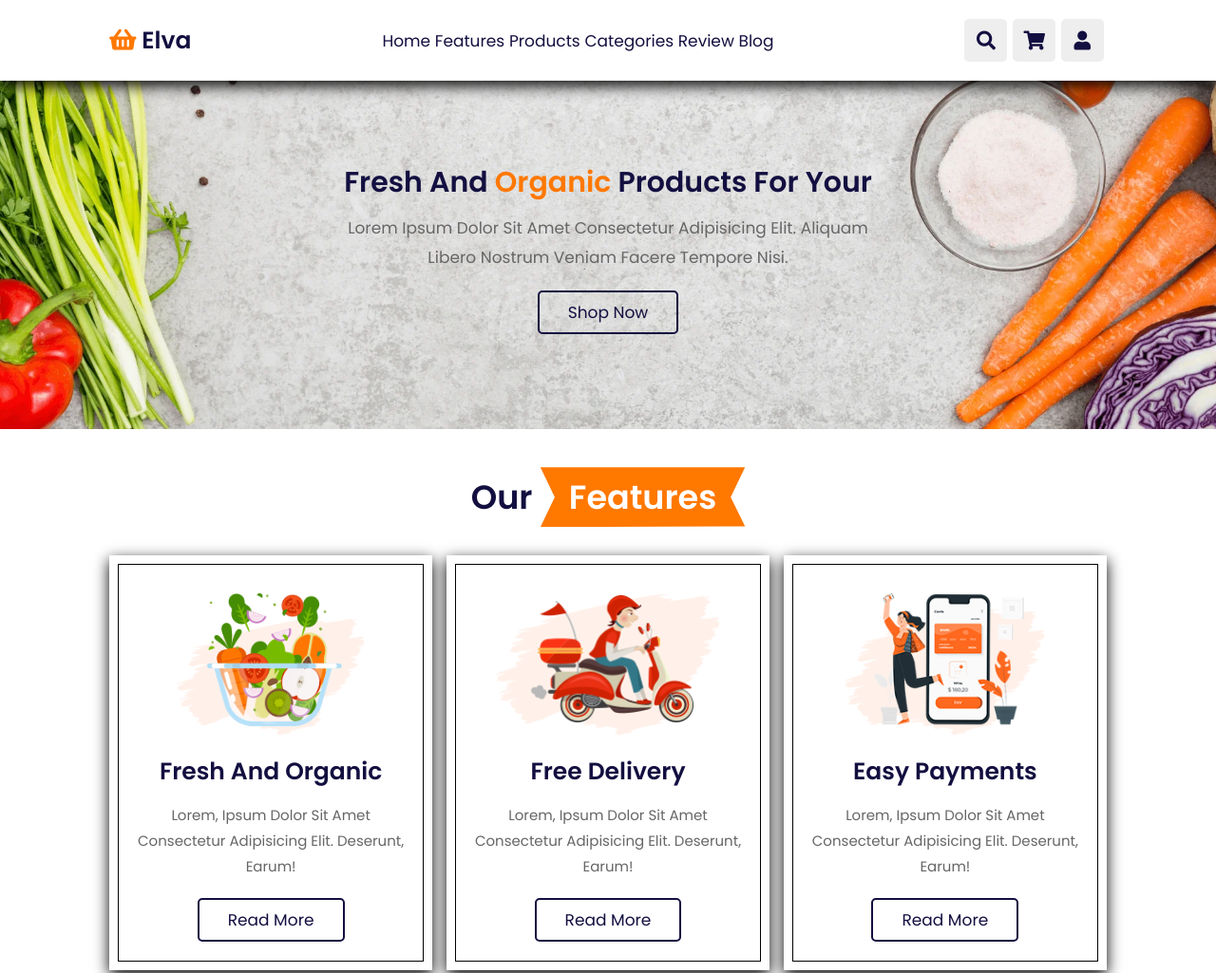
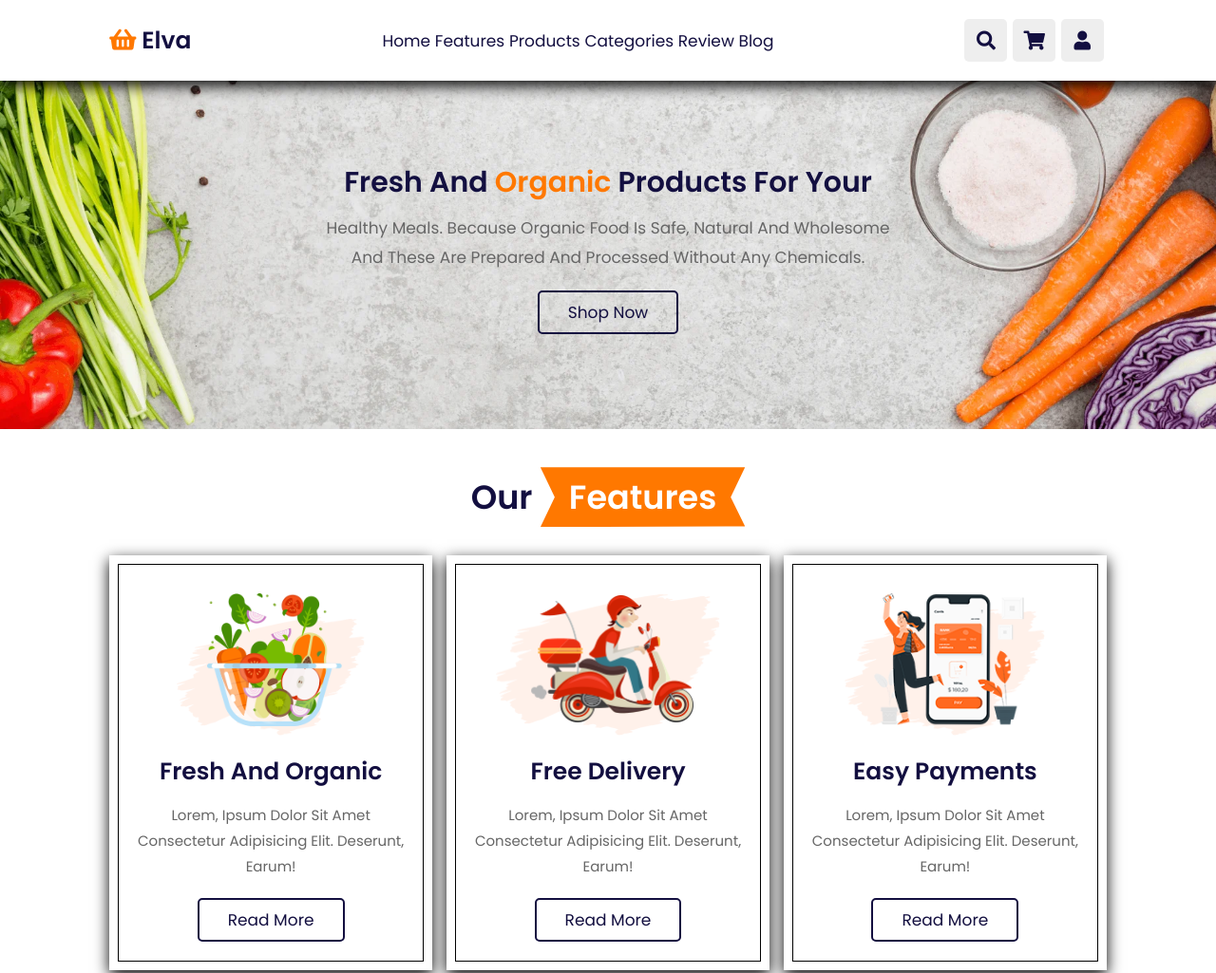
Before and after one commit to Ekow-Elvanez/grocery, a plain HTML site: page index.html in a window 1280 px wide. Shown: the top 1025 px of the page at 95% size. Drawn offline with nearby package versions, Linux system fonts and the light colour scheme.

Commit message:
Update index.html

```diff
--- a/index.html
+++ b/index.html
@@ -82,7 +82,7 @@
 
             <div class="content">
                 <h3>fresh and <span>organic</span> products for your</h3>
-                <p>Lorem ipsum dolor sit amet consectetur adipisicing elit. Aliquam libero nostrum veniam facere tempore nisi.</p>
+                <p>healthy meals. because organic food is safe, natural and wholesome and these are prepared and processed without any chemicals.</p>
                 <a href="#" class="btn">shop now</a>
             </div>
 
```
